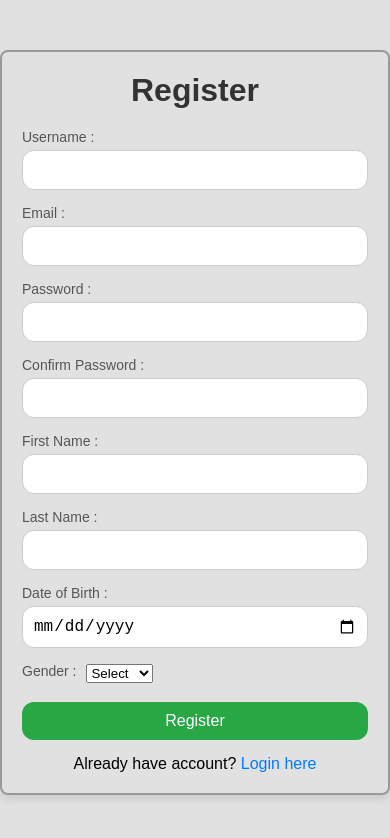
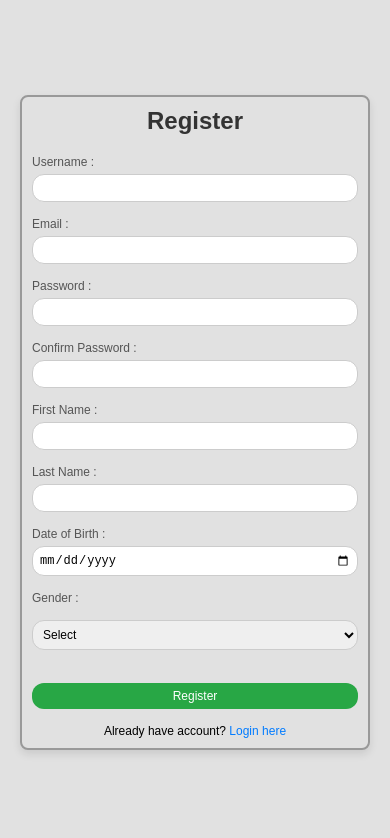
Before and after one commit to DeclanJustine/AdidasUAS, a plain HTML site: page frontend/html/Register.html in a window 390 px wide. Drawn offline with Linux system fonts and the light colour scheme.

Commit message:
Add responsive on Register and Login Page

```diff
--- a/frontend/css/loginstyle.css
+++ b/frontend/css/loginstyle.css
@@ -11,6 +11,7 @@ body {
     justify-content: center;
     align-items: center;
     height: 100vh;
+    padding: 20px;
 }
 
 .container {
@@ -20,6 +21,7 @@ body {
     box-shadow: 0 4px 8px rgba(0, 0, 0, 0.1);
     padding: 30px;
     width: 400px;
+    margin: 0 auto;
 }
 
 h1 {
@@ -73,3 +75,27 @@ a {
 a:hover {
     text-decoration: underline;
 }
+
+/* Media query for smaller screens */
+@media (max-width: 600px) {
+    .container {
+        padding: 20px;  /* Reduce padding on smaller screens */
+    }
+
+    h1 {
+        font-size: 28px;  /* Adjust font size for small screens */
+    }
+
+    input, button {
+        font-size: 14px;  /* Adjust font size of inputs and button */
+        padding: 8px;     /* Adjust padding */
+    }
+
+    label {
+        font-size: 12px;  /* Adjust font size of labels */
+    }
+
+    p {
+        font-size: 14px;  /* Adjust paragraph text size */
+    }
+}
--- a/frontend/css/registerstyle.css
+++ b/frontend/css/registerstyle.css
@@ -11,6 +11,7 @@ body {
     justify-content: center;
     align-items: center;
     height: 100vh;
+    padding: 20px;
 }
 
 .container {
@@ -20,6 +21,7 @@ body {
     box-shadow: 0 4px 8px rgba(0, 0, 0, 0.1);
     padding: 20px;
     width: 600px;
+    margin: 0 auto;
 }
 
 h1 {
@@ -36,7 +38,7 @@ label {
     color: #555;
 }
 
-input {
+input, select {
     width: 100%;
     padding: 10px;
     margin-bottom: 15px;
@@ -75,5 +77,55 @@ a:hover {
 }
 
 .gender-option {
-    display: flex; align-items: center; gap: 10px;
+    display: flex;
+    align-items: center;
+    gap: 10px;
 }
+
+@media (max-width: 768px) {
+    .container {
+        padding: 15px;
+        width: 400px;
+    }
+
+    h1 {
+        font-size: 28px;
+    }
+
+    input, select, button {
+        font-size: 14px;
+        padding: 8px;
+    }
+
+    label {
+        font-size: 12px;
+    }
+
+    .gender-option {
+        flex-direction: column;
+        align-items: flex-start;
+    }
+
+    p {
+        font-size: 14px;
+    }
+}
+
+@media (max-width: 480px) {
+    .container {
+        padding: 10px;
+    }
+
+    h1 {
+        font-size: 24px;
+    }
+
+    input, select, button {
+        font-size: 12px;
+        padding: 6px;
+    }
+
+    p {
+        font-size: 12px;
+    }
+}
```
